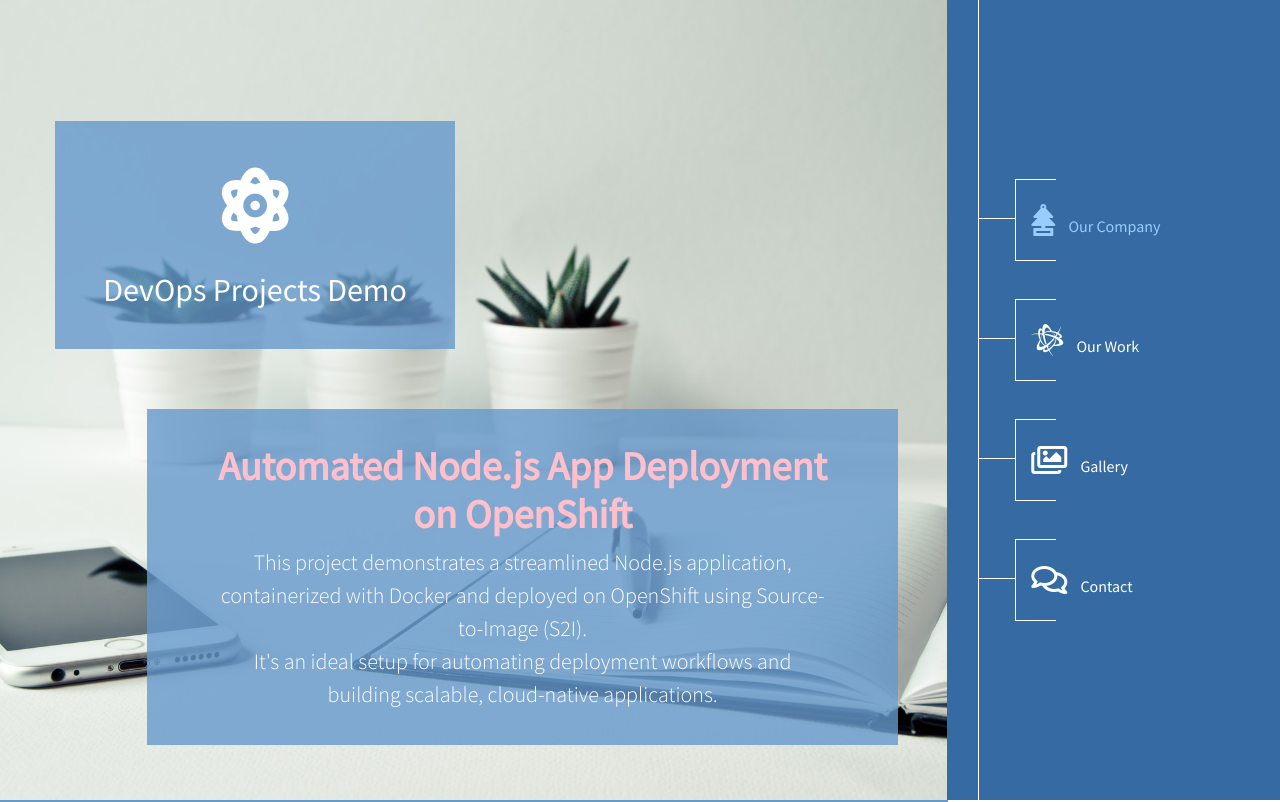
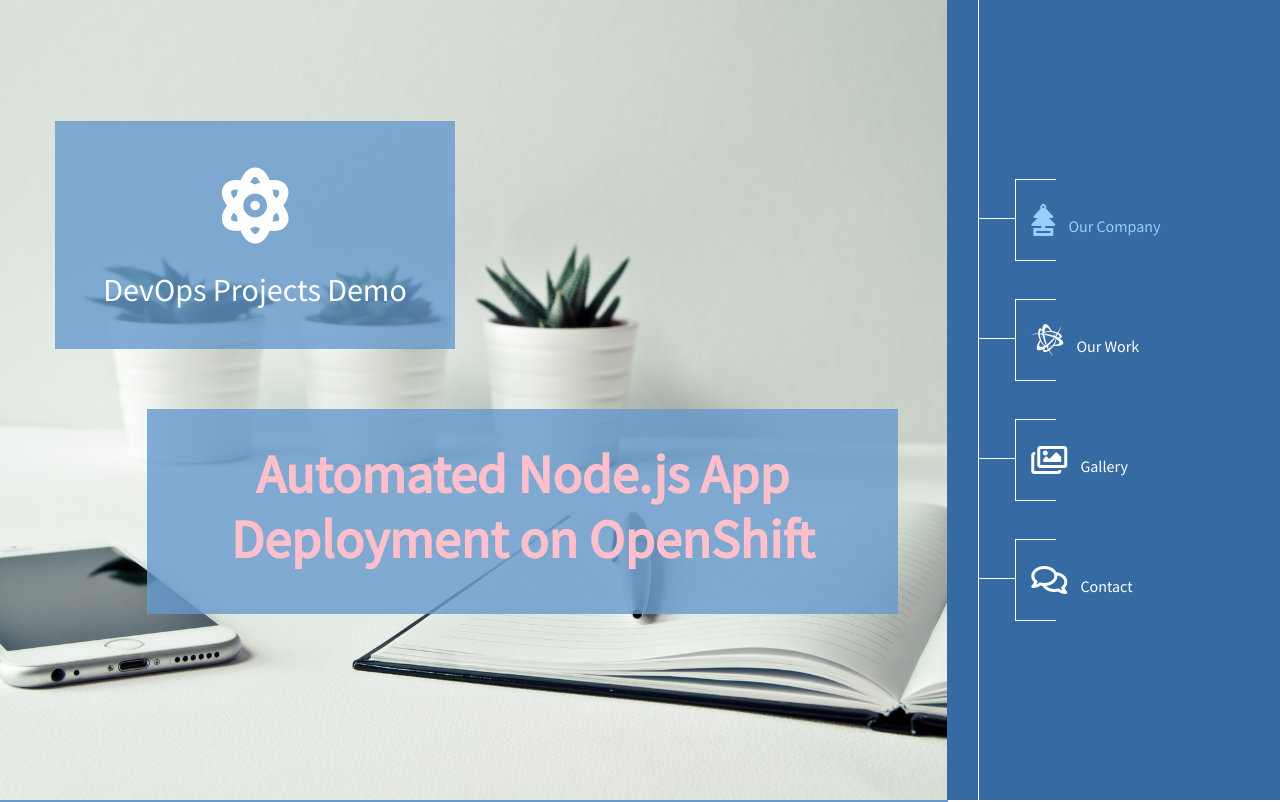
Before and after one commit to lily4499/demo-node-app, a website: page public/index.html in a window 1280 px wide. Shown: the top 802 px of the page. Drawn offline with Linux system fonts and the light colour scheme.

Commit message:
Update index.html

```diff
--- a/public/index.html
+++ b/public/index.html
@@ -56,12 +56,14 @@
                     <div class="item">
                         <div class="bg-blue-transparent logo-fa"><span style="font-weight: bold;"><i class="fas fa-2x fa-atom"></i></span> DevOps Projects Demo</div>
                         <div class="bg-blue-transparent simple">
-                            <h1 style="font-weight: bold; color: pink;">Automated Node.js App Deployment on OpenShift</h1>
-                            <p>
+                         <!--   <h1 style="font-weight: bold; color: pink;">Automated Node.js App Deployment on OpenShift</h1> -->
+                            <h1 style="font-weight: bold; color: pink; font-size: 3em;">Automated Node.js App Deployment on OpenShift</h1>
+
+                         <!--   <p>
                                 This project demonstrates a streamlined Node.js application, containerized with Docker and deployed on OpenShift using Source-to-Image (S2I). <br>
     It's an ideal setup for automating deployment workflows and building scalable, cloud-native applications.
 
-                            </p>
+                            </p>  -->
 
                         </div>
                     </div>
```
